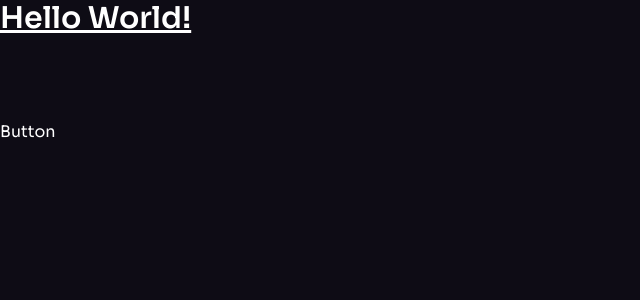
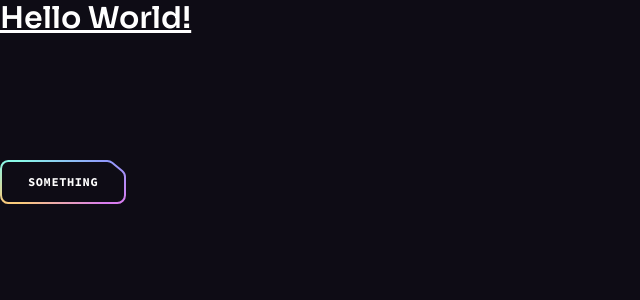
Before and after one commit to MarxAlonso/sitioweb1, a React (Vite) app: page / in a window 1280 px wide. Shown: the top 300 px of the page, without its empty margins (0-640 px from the left). Built offline with nearby package versions, Linux system fonts and the light colour scheme.

Commit message:
terminando el button

```diff
--- a/src/App.jsx
+++ b/src/App.jsx
@@ -5,7 +5,9 @@
     <>
       <h1 className="text-3xl font-bold underline">Hello World!</h1>
       <div className='pt-[4.75rem] lg:pt-[5.25rem] overflow-hidden'>
-        <Button className="mt-10" href="#login"></Button>
+        <Button className="mt-10">
+          Something
+        </Button>
       </div>
       <ButtonGradient />
     </>
--- a/src/components/Button.jsx
+++ b/src/components/Button.jsx
@@ -1,4 +1,22 @@
-const Button = () =>{
-    return <div>Button</div>
+import ButtonSvg from '../assets/svg/ButtonSvg';
+
+const Button = ({ className, href, onClick, children, px, white }) =>{
+    const classes = `button relative infline-flex items-center justify-center h-11 transition-colors hover:text-color-1 ${px || 'px-7'} ${white ? 'text-n-8' : 'text-n-1'} ${className || ''}`;
+
+    const spanClasses = 'relative z-10';
+    //Podemos renderizar dos subfunciones
+    const renderButton = () =>(
+        <button className={classes}>
+            <span className={spanClasses}>{children}</span>
+            {ButtonSvg(white)}
+        </button>
+    );
+    const renderLink = () =>(
+        <a href={href} className={classes} onClick={onClick}>
+            <span className={spanClasses}>{children}</span>
+            {ButtonSvg(white)}
+        </a>
+    )
+    return href ? renderLink() : renderButton();
 };
 export default Button;
```
Also changed, not shown: src/components/Header.jsx (added).
